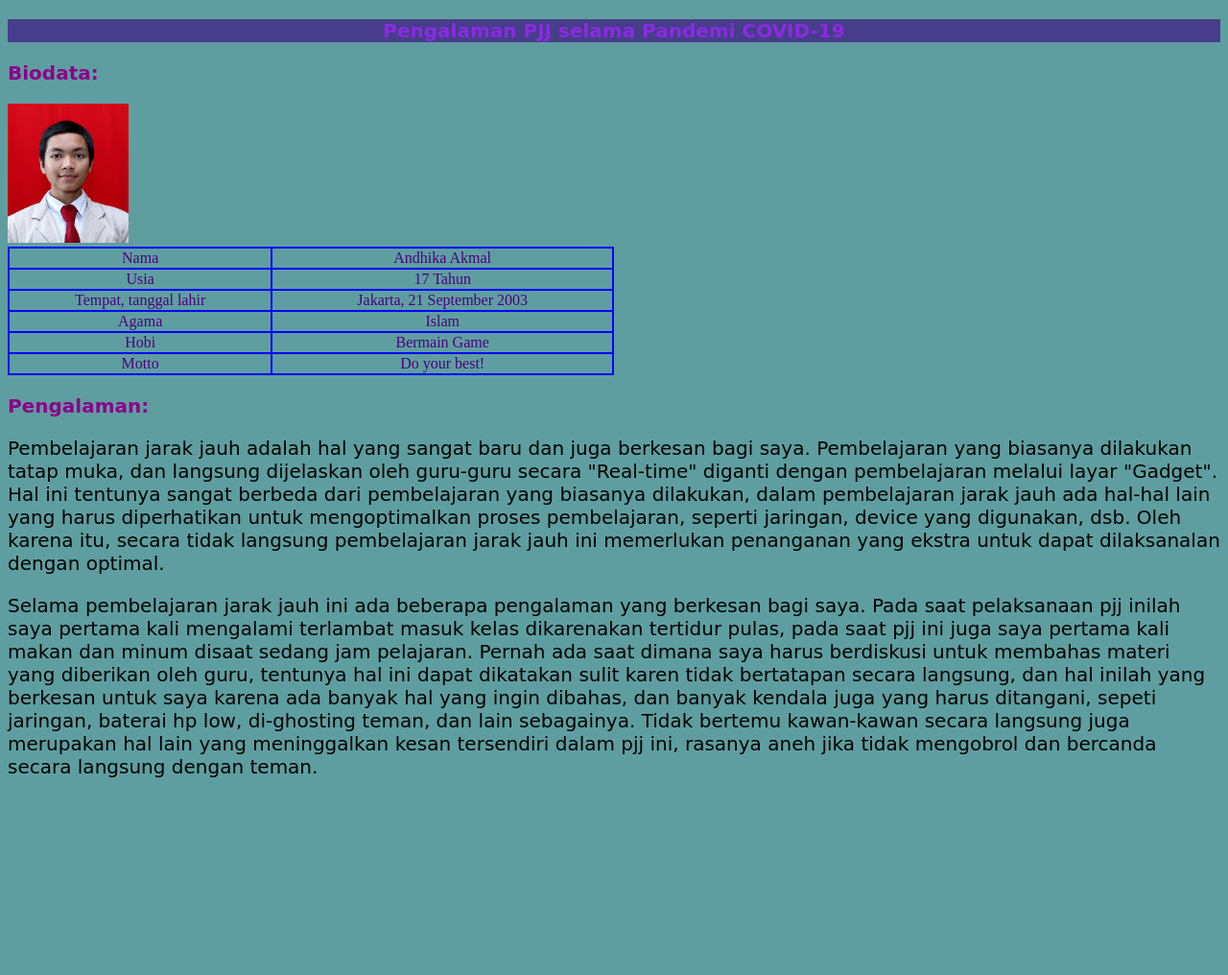
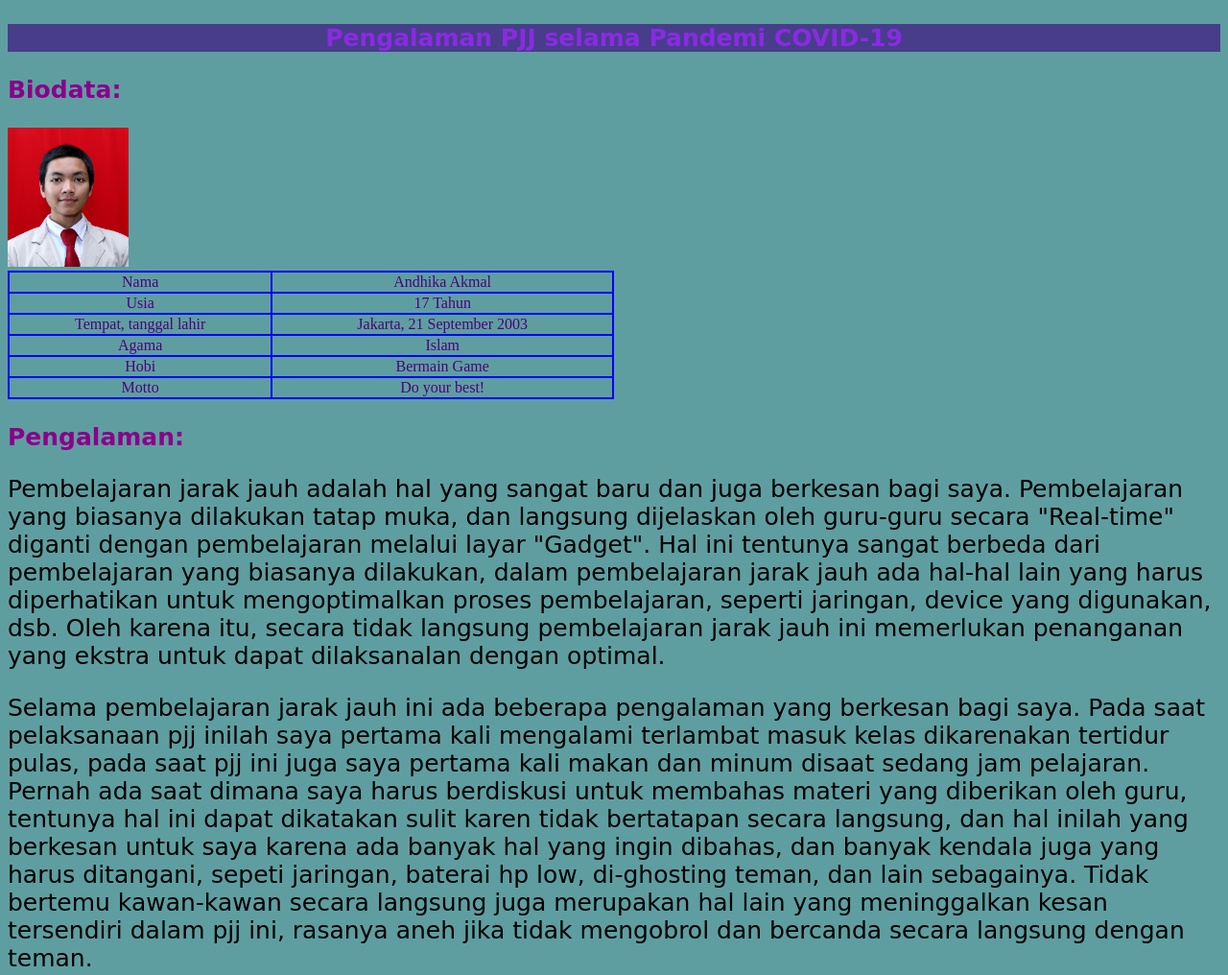
Before and after one commit to Andhikaak65/Andhikaak65.github.io, a plain HTML site: page index.html in a window 1280 px wide. Shown: the whole page at 96% size. Before the commit the page ends 831 px from the top, so only its background shows below. Drawn offline with Linux system fonts and the light colour scheme.

Commit message:
Update mystyle.css

```diff
--- a/mystyle.css
+++ b/mystyle.css
@@ -2,4 +2,4 @@ body {background-color: cadetblue;}
 h2 {color: blueviolet;background-color: darkslateblue;}
 h3 {color: darkmagenta;}
 table, th, td {border: 2px solid blue; text-align: center;color: indigo;border-collapse: collapse;witdh: 100%}
-p {font-family: 'Brush Script MT', cursive;font-size: 20px}
+p {font-family: 'Brush Script MT', cursive;font-size: 25px}
```
